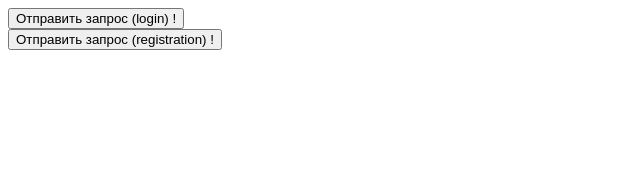
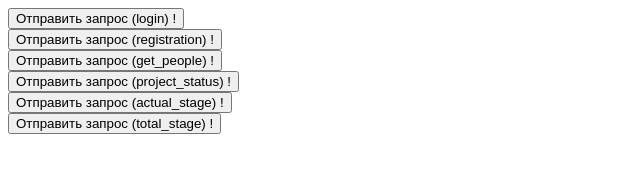
Before and after one commit to allgoodmans571/EMIASback, a website: page index.html in a window 1280 px wide. Shown: the whole page, without its empty margins (0-640 px from the left). Drawn offline with Linux system fonts and the light colour scheme.

Commit message:
Добавил все запросы

```diff
--- a/index.html
+++ b/index.html
@@ -8,10 +8,16 @@
 <body>
     <button onclick="login()" >Отправить запрос (login) !</button> <br>
     <button onclick="registration()" >Отправить запрос (registration) !</button> <br>
+    <button onclick="get_people()" >Отправить запрос (get_people) !</button> <br>
+    <button onclick="project_status()" >Отправить запрос (project_status) !</button> <br>
+    <button onclick="actual_stage()" >Отправить запрос (actual_stage) !</button> <br>
+    <button onclick="total_stage()" >Отправить запрос (total_stage) !</button> <br>
 </body>
 <script>
+const url = "http://localhost:3000/";
+
 function login() {
-    fetch('http://localhost:3000/login', {
+    fetch(url + 'login', {
         headers: {
             'Accept': 'application/json',
             'Content-Type': 'application/json'
@@ -27,7 +33,7 @@ function login() {
     .catch(err => console.log(err))
 }
 function registration() {
-    fetch('http://localhost:3000/registration', {
+    fetch(url + 'registration', {
         headers: {
             'Accept': 'application/json',
             'Content-Type': 'application/json'
@@ -44,6 +50,60 @@ function registration() {
     .then((response) => { console.log(response) })
     .catch(err => console.log(err))
 }
+function get_people() {
+    fetch(url + 'get_people', {
+        headers: {
+            'Accept': 'application/json',
+            'Content-Type': 'application/json'
+        },
+        method: "GET"
+    })
+    .then(response => response.text())
+    .then((response) => { console.log(response) })
+    .catch(err => console.log(err))
+}
+function project_status() {
+    fetch(url + 'project_status', {
+        headers: {
+            'Accept': 'application/json',
+            'Content-Type': 'application/json'
+        },
+        method: "GET"
+    })
+    .then(response => response.text())
+    .then((response) => { console.log(response) })
+    .catch(err => console.log(err))
+}
+function actual_stage() {
+    fetch(url + 'actual_stage', {
+        headers: {
+            'Accept': 'application/json',
+            'Content-Type': 'application/json'
+        },
+        method: "POST",
+        body: JSON.stringify({
+            actual_stage: 3
+        })
+    })
+    .then(response => response.text())
+    .then((response) => { console.log(response) })
+    .catch(err => console.log(err))
+}
+function total_stage() {
+    fetch(url + 'total_stage', {
+        headers: {
+            'Accept': 'application/json',
+            'Content-Type': 'application/json'
+        },
+        method: "POST",
+        body: JSON.stringify({
+            total_stage: 10
+        })
+    })
+    .then(response => response.text())
+    .then((response) => { console.log(response) })
+    .catch(err => console.log(err))
+}
 
 </script>
 </html>
```
